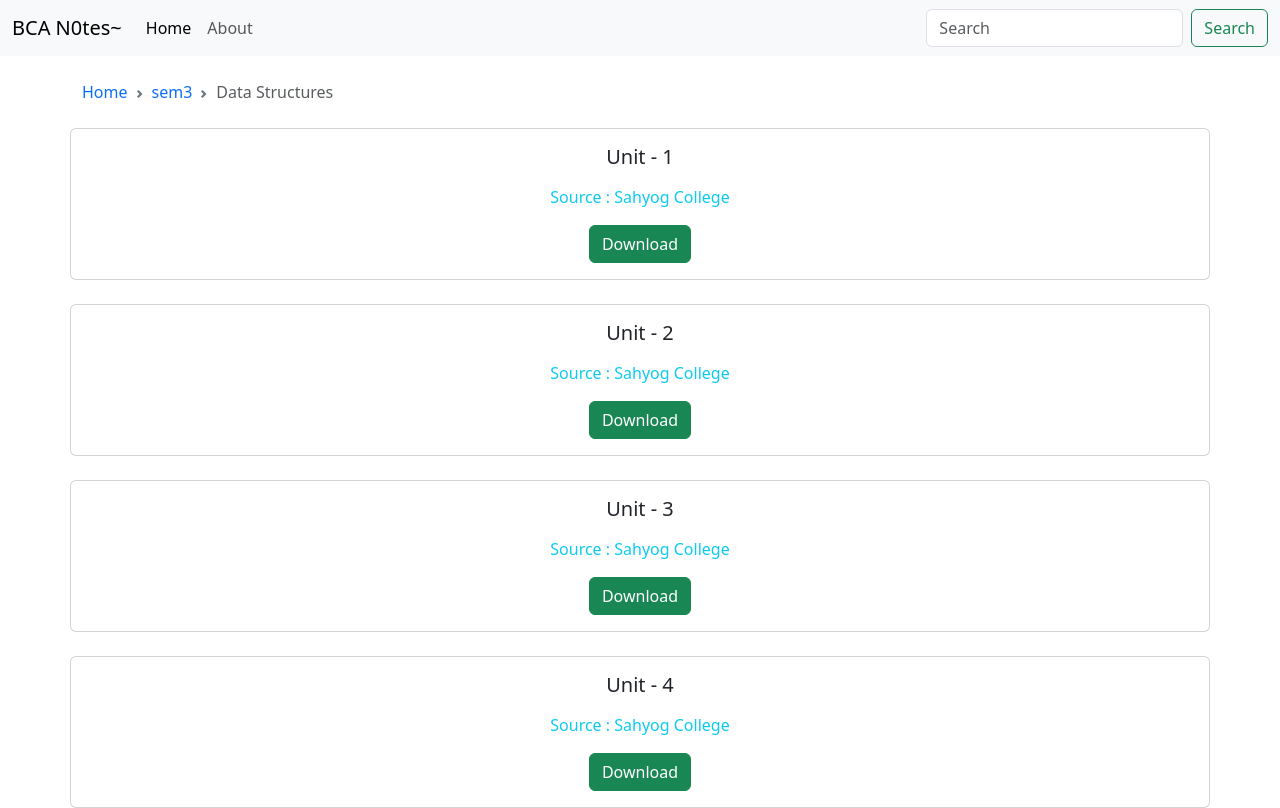
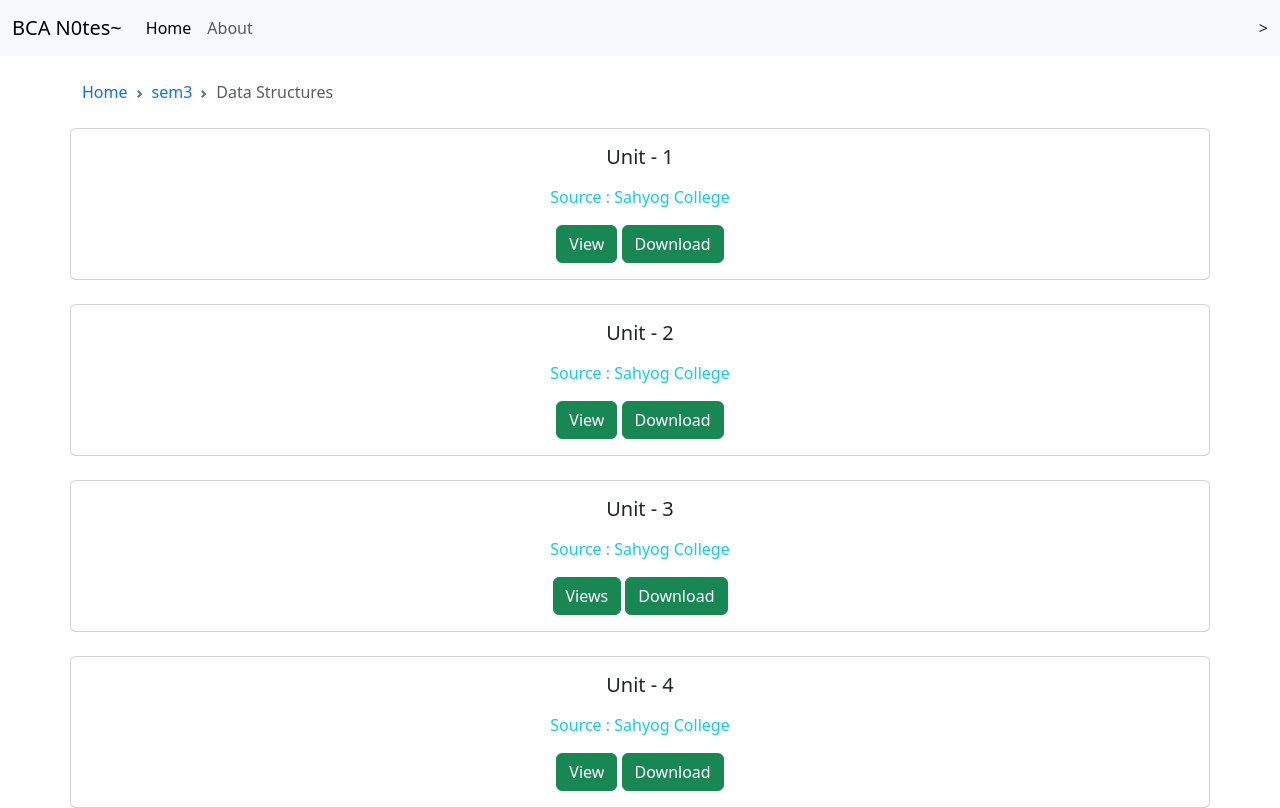
Before and after one commit to sibananda485/bcaNotes, a plain HTML site: page notesDs.html in a window 1280 px wide. Drawn offline with nearby package versions, Linux system fonts and the light colour scheme.

Commit message:
Update notesDs.html
Dual Button

```diff
--- a/notesDs.html
+++ b/notesDs.html
@@ -29,11 +29,7 @@
           <li class="nav-item">
             <a class="nav-link" href="about.html">About</a>
           </li>
-        </ul>
-        <form class="d-flex" role="search">
-          <input class="form-control me-2" type="search" placeholder="Search" aria-label="Search">
-          <button class="btn btn-outline-success" type="submit">Search</button>
-        </form>
+        </ul>>
       </div>
     </div>
   </nav>
@@ -53,6 +49,7 @@
     <div class="card-body">
       <h5 class="card-title">Unit - 1</h5>
       <p class="card-text"><p><a href="https://sahyogcollegeofitandmanagement.com/" class="link-info link-offset-2 link-underline-opacity-25 link-underline-opacity-100-hover">Source : Sahyog College</a></p></p>
+      <a href="DS(Unit-I).pdf" class="btn btn-success">View</a>
       <a href="DS(Unit-I).pdf" download class="btn btn-success">Download</a>
     </div>
 
@@ -62,6 +59,7 @@
     <div class="card-body">
       <h5 class="card-title">Unit - 2</h5>
       <p class="card-text"><p><a href="https://sahyogcollegeofitandmanagement.com/" class="link-info link-offset-2 link-underline-opacity-25 link-underline-opacity-100-hover">Source : Sahyog College</a></p></p>
+      <a href="DS-UNIT II.pdf"  class="btn btn-success">View</a>
       <a href="DS-UNIT II.pdf" download class="btn btn-success">Download</a>
     </div>
 
@@ -72,6 +70,7 @@
     <div class="card-body">
       <h5 class="card-title">Unit - 3</h5>
       <p class="card-text"><p><a href="https://sahyogcollegeofitandmanagement.com/" class="link-info link-offset-2 link-underline-opacity-25 link-underline-opacity-100-hover">Source : Sahyog College</a></p></p>
+      <a href="DS_UNIT III.pdf" class="btn btn-success">Views</a>
       <a href="DS_UNIT III.pdf" download class="btn btn-success">Download</a>
     </div>
 
@@ -81,6 +80,7 @@
     <div class="card-body">
       <h5 class="card-title">Unit - 4</h5>
       <p class="card-text"><p><a href="https://sahyogcollegeofitandmanagement.com/" class="link-info link-offset-2 link-underline-opacity-25 link-underline-opacity-100-hover">Source : Sahyog College</a></p></p>
+      <a href="DS-UNIT -IV.pdf" class="btn btn-success">View</a>
       <a href="DS-UNIT -IV.pdf" download class="btn btn-success">Download</a>
     </div>
 
```
